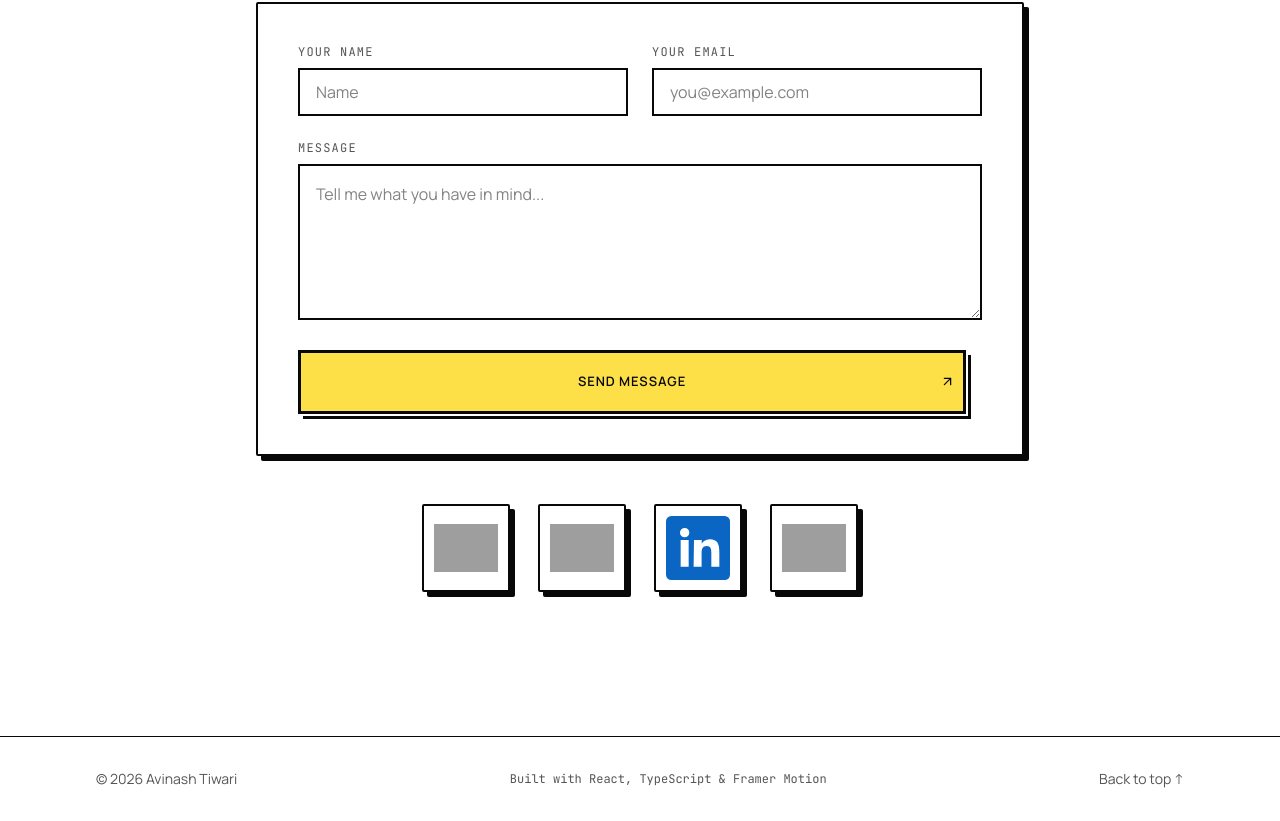
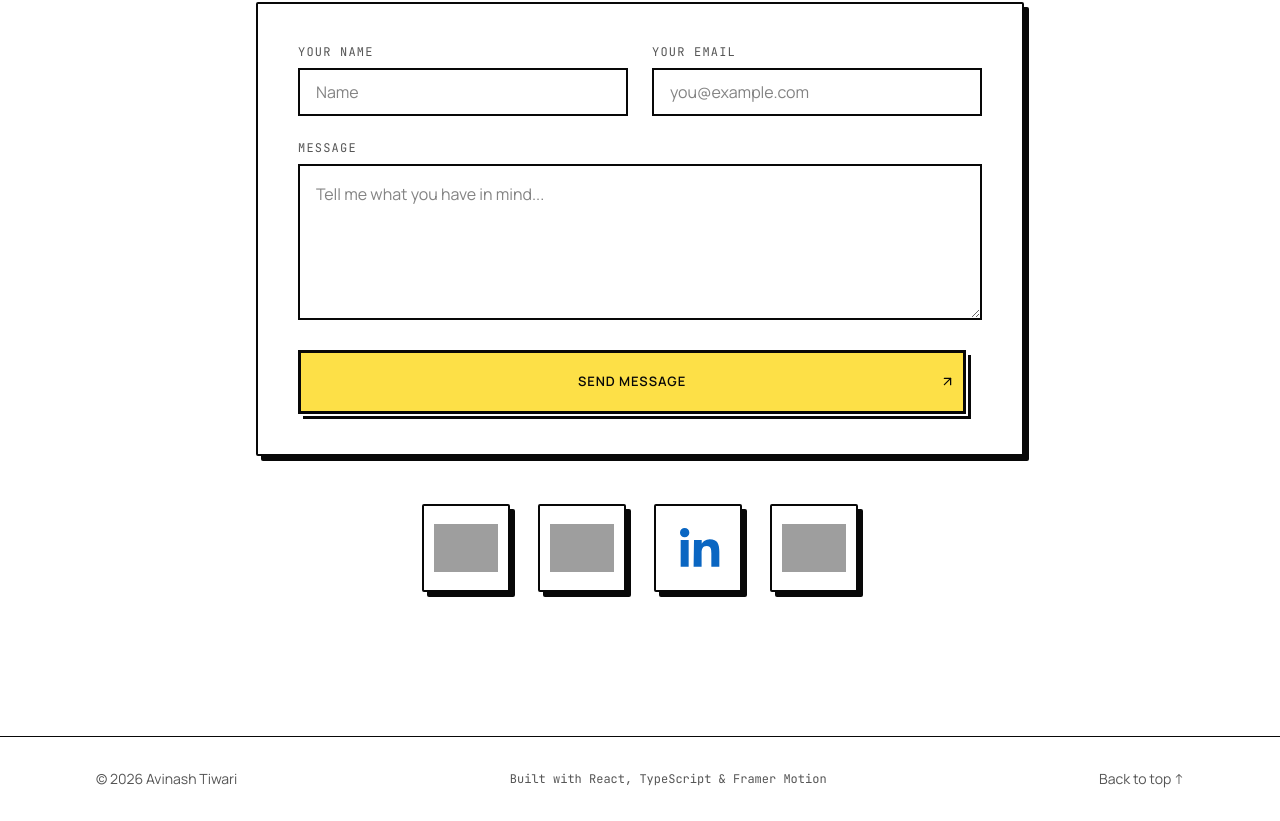
Before and after one commit to AVINASHTIWARI14/portfolio, a React (Vite) app: page / in a window 1280 px wide. Shown: the part 4705-5526 px from the top of the page. Built offline with nearby package versions, Linux system fonts and the light colour scheme; grey boxes are pictures that could not be loaded.

Commit message:
Fix LinkedIn icon disappearing on hover

```diff
--- a/src/components/portfolio/Contact.tsx
+++ b/src/components/portfolio/Contact.tsx
@@ -92,8 +92,7 @@ export function Contact() {
                 className="social-brutalist group inline-flex h-[76px] w-[76px] items-center justify-center border-[3px] border-foreground bg-background shadow-[5px_5px_0_var(--foreground)] transition-[transform,box-shadow,background-color] duration-200 hover:-translate-x-1 hover:-translate-y-1 hover:bg-[#080808] hover:shadow-[8px_8px_0_#080808] active:translate-x-1 active:translate-y-1 active:shadow-none focus-visible:outline-2 focus-visible:outline-offset-4 sm:h-[88px] sm:w-[88px]">
                 {social.name === "LinkedIn" ? (
                   <svg viewBox="0 0 48 48" aria-hidden="true" className="h-14 w-14 sm:h-16 sm:w-16">
-                    <rect width="48" height="48" rx="4" fill="#0A66C2" />
-                    <path fill="#fff" d="M11 18h6v20h-6zM14 9a3.5 3.5 0 1 0 0 7 3.5 3.5 0 0 0 0-7M21 18h5.8v2.7h.1c.8-1.5 2.8-3.2 5.8-3.2 6.2 0 7.3 4.1 7.3 9.4V38h-6V28c0-2.4 0-5.5-3.4-5.5s-3.9 2.6-3.9 5.3V38h-6z" />
+                    <path fill="#0A66C2" d="M11 18h6v20h-6zM14 9a3.5 3.5 0 1 0 0 7 3.5 3.5 0 0 0 0-7M21 18h5.8v2.7h.1c.8-1.5 2.8-3.2 5.8-3.2 6.2 0 7.3 4.1 7.3 9.4V38h-6V28c0-2.4 0-5.5-3.4-5.5s-3.9 2.6-3.9 5.3V38h-6z" />
                   </svg>
                 ) : (
                   <img src={social.icon ?? ""} alt="" loading="lazy" className="h-14 w-14 object-contain transition-transform duration-200 group-hover:scale-105 sm:h-16 sm:w-16" />
```
